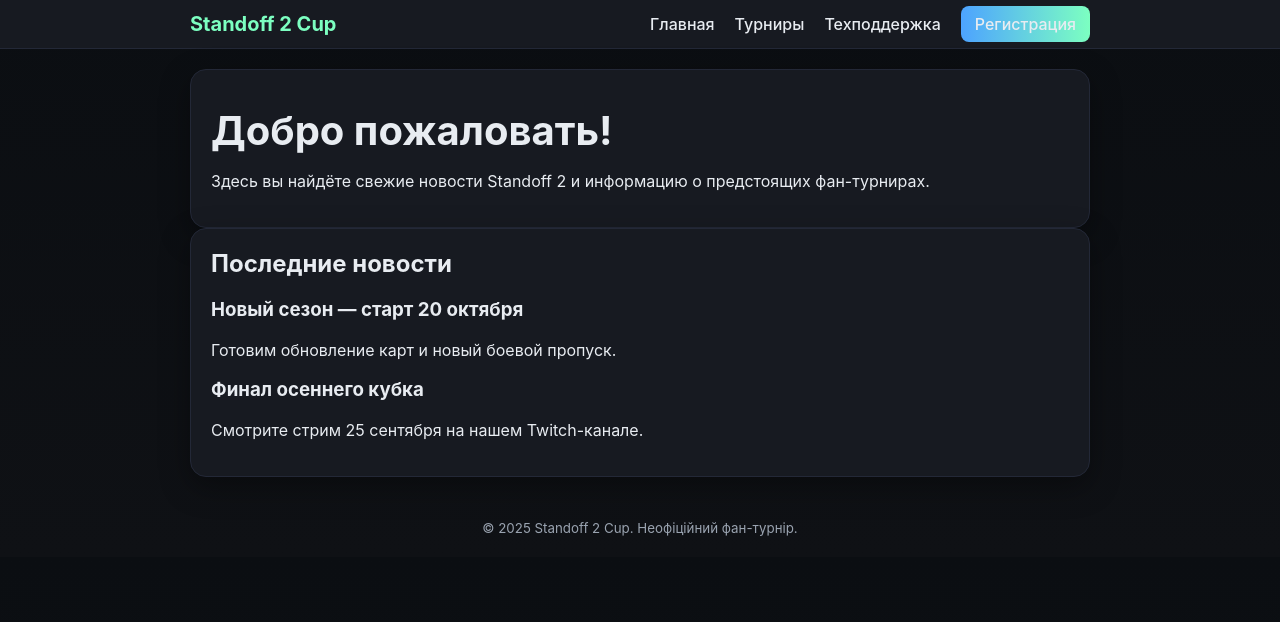
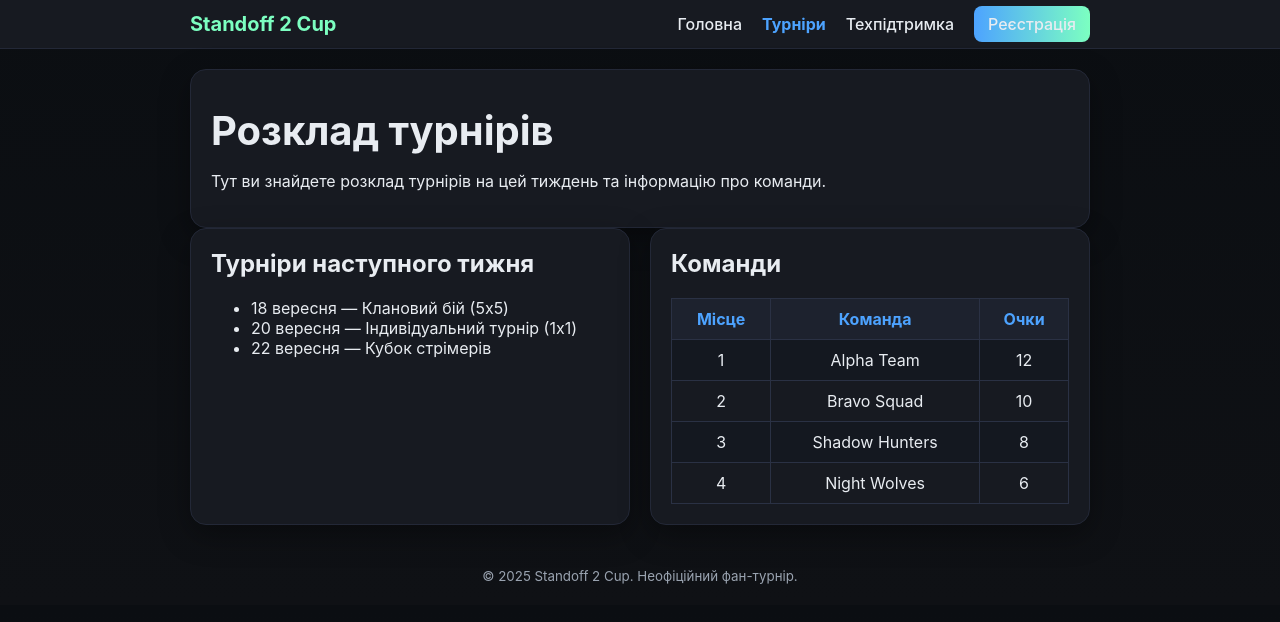
Before and after one commit to set30914-alt/my-website, a plain HTML site: page my/index.html in a window 1280 px wide. Drawn offline with Linux system fonts and the light colour scheme.

Commit message:
Порміняв

```diff
--- a/my/index.html
+++ b/my/index.html
@@ -3,39 +3,106 @@
 <head>
   <meta charset="UTF-8">
   <meta name="viewport" content="width=device-width, initial-scale=1.0">
-  <title>Standoff 2 Cup — Головна</title>
+  <title>Standoff 2 Cup — Турніри</title>
   <link rel="stylesheet" href="style.css">
+  <style>
+    /* Сітка для турнірів і таблиці */
+    .grid {
+      display: grid;
+      grid-template-columns: 1fr 1fr;
+      gap: 20px;
+    }
+
+    /* Перезаписуємо стиль карток на темний */
+    body.tournaments .card {
+      background: var(--card);
+      color: var(--text);
+      border: 1px solid #232837;
+    }
+
+    /* Таблиця у темних кольорах */
+    table {
+      width: 100%;
+      border-collapse: collapse;
+      color: var(--text);
+    }
+    table th, table td {
+      border: 1px solid #2a3144;
+      padding: 10px;
+      text-align: center;
+    }
+    table th {
+      background: #1d222e;
+      color: var(--accent);
+    }
+    table tr:nth-child(even) {
+      background: #141820;
+    }
+  </style>
 </head>
-<body>
-  <!-- Навигация -->
+<body class="tournaments">
+  <!-- Навігація -->
   <header class="site-header">
     <nav class="nav container">
       <a class="logo" href="index.html">Standoff 2 Cup</a>
       <ul class="menu">
-        <li><a href="index.html">Главная</a></li>
-        <li><a href="tournaments.html">Турниры</a></li>
-        <li><a href="support.html">Техподдержка</a></li>
-        <li><a class="btn-link" href="register.html">Регистрация</a></li>
+        <li><a href="index.html">Головна</a></li>
+        <li><a href="tournaments.html" class="active">Турніри</a></li>
+        <li><a href="support.html">Техпідтримка</a></li>
+        <li><a class="btn-link" href="register.html">Реєстрація</a></li>
       </ul>
     </nav>
   </header>
 
   <main class="container">
     <section class="card">
-      <h1>Добро пожаловать!</h1>
-      <p>Здесь вы найдёте свежие новости Standoff 2 и информацию о предстоящих фан-турнирах.</p>
+      <h1>Розклад турнірів</h1>
+      <p>Тут ви знайдете розклад турнірів на цей тиждень та інформацію про команди.</p>
     </section>
 
-    <section class="card">
-      <h2>Последние новости</h2>
-      <article>
-        <h3>Новый сезон — старт 20 октября</h3>
-        <p>Готовим обновление карт и новый боевой пропуск.</p>
-      </article>
-      <article>
-        <h3>Финал осеннего кубка</h3>
-        <p>Смотрите стрим 25 сентября на нашем Twitch-канале.</p>
-      </article>
+    <!-- Турніри + Команди -->
+    <section class="grid">
+      <!-- Турніри -->
+      <div class="card">
+        <h2>Турніри наступного тижня</h2>
+        <ul>
+          <li>18 вересня — Клановий бій (5x5)</li>
+          <li>20 вересня — Індивідуальний турнір (1x1)</li>
+          <li>22 вересня — Кубок стрімерів</li>
+        </ul>
+      </div>
+
+      <!-- Таблиця команд -->
+      <div class="card">
+        <h2>Команди</h2>
+        <table>
+          <tr>
+            <th>Місце</th>
+            <th>Команда</th>
+            <th>Очки</th>
+          </tr>
+          <tr>
+            <td>1</td>
+            <td>Alpha Team</td>
+            <td>12</td>
+          </tr>
+          <tr>
+            <td>2</td>
+            <td>Bravo Squad</td>
+            <td>10</td>
+          </tr>
+          <tr>
+            <td>3</td>
+            <td>Shadow Hunters</td>
+            <td>8</td>
+          </tr>
+          <tr>
+            <td>4</td>
+            <td>Night Wolves</td>
+            <td>6</td>
+          </tr>
+        </table>
+      </div>
     </section>
   </main>
 
--- a/my/style.css
+++ b/my/style.css
@@ -1,4 +1,4 @@
-:root{
+:root {
   --bg: #0f1115;
   --card: #171a21;
   --text: #e8ecf1;
@@ -8,41 +8,57 @@
   --danger: #ff6b6b;
 }
 
-*{ box-sizing: border-box; }
+* {
+  box-sizing: border-box;
+}
 
-html, body{
-  margin:0; padding:0;
+html, body {
+  margin: 0;
+  padding: 0;
   background: linear-gradient(180deg, #0b0e12, #0f1115);
   color: var(--text);
   font-family: Inter, system-ui, -apple-system, Segoe UI, Roboto, Arial, sans-serif;
 }
 
-.container{
-  width:min(100%, 940px);
+.container {
+  width: min(100%, 940px);
   margin: 0 auto;
   padding: 20px;
 }
 
-h1{ font-size: clamp(28px, 4vw, 40px); margin: 16px 0 4px; }
-.subtitle{ color: var(--muted); margin: 0 0 16px; }
+h1 {
+  font-size: clamp(28px, 4vw, 40px);
+  margin: 16px 0 4px;
+}
+.subtitle {
+  color: var(--muted);
+  margin: 0 0 16px;
+}
+h2 {
+  margin-top: 0;
+}
+h1, h2, h3 {
+  color: var(--text);
+}
 
-.card{
+/* ======= Карточки ======= */
+.card {
   background: var(--card);
   border: 1px solid #232837;
   border-radius: 16px;
   padding: 20px;
   box-shadow: 0 10px 30px rgba(0,0,0,.35);
+  color: var(--text);
 }
 
-h2{ margin-top:0; }
-
-label{
-  display:block;
+/* ======= Формы ======= */
+label {
+  display: block;
   margin: 12px 0;
   font-weight: 600;
 }
 
-input, select, textarea{
+input, select, textarea {
   width: 100%;
   margin-top: 6px;
   padding: 12px 14px;
@@ -52,95 +68,116 @@ input, select, textarea{
   color: var(--text);
   outline: none;
 }
-
-input:focus, select:focus, textarea:focus{
+input:focus, select:focus, textarea:focus {
   border-color: var(--accent);
   box-shadow: 0 0 0 3px rgba(77,163,255,.2);
 }
 
-.grid-2{
+.grid-2 {
   display: grid;
   grid-template-columns: 1fr 1fr;
   gap: 12px;
 }
 
-.checkbox{
-  display: flex; align-items: center; gap: 10px;
+.checkbox {
+  display: flex;
+  align-items: center;
+  gap: 10px;
   font-weight: 500;
 }
 
-.btn{
+/* ======= Кнопки ======= */
+.btn {
   margin-top: 12px;
   width: 100%;
   padding: 14px 18px;
-  border: 0; border-radius: 12px;
+  border: 0;
+  border-radius: 12px;
   background: linear-gradient(90deg, var(--accent), var(--accent-2));
-  color: #0b0e12; font-weight: 800; letter-spacing: .3px;
+  color: #0b0e12;
+  font-weight: 800;
+  letter-spacing: .3px;
   cursor: pointer;
 }
+.btn:hover {
+  filter: brightness(1.05);
+}
 
-.btn:hover{ filter: brightness(1.05); }
+.msg {
+  margin-top: 10px;
+  min-height: 20px;
+  color: var(--muted);
+}
+.msg.success {
+  color: #5cffb0;
+}
+.msg.error {
+  color: var(--danger);
+}
 
-.msg{ margin-top: 10px; min-height: 20px; color: var(--muted); }
-.msg.success{ color: #5cffb0; }
-.msg.error{ color: var(--danger); }
-
-.footer{ text-align: center; color: var(--muted); opacity:.9; }
-
-@media (max-width: 680px){
-  .grid-2{ grid-template-columns: 1fr; }
+/* ======= Футер ======= */
+.footer {
+  text-align: center;
+  color: var(--muted);
+  opacity: .9;
 }
 
 /* ======= Шапка и навигация ======= */
-.site-header{
-  background:#171a21;
-  border-bottom:1px solid #232837;
+.site-header {
+  background: #171a21;
+  border-bottom: 1px solid #232837;
 }
 
-.nav{
-  display:flex;
-  justify-content:space-between;
-  align-items:center;
-  padding:12px 20px;
+.nav {
+  display: flex;
+  justify-content: space-between;
+  align-items: center;
+  padding: 12px 20px;
 }
 
-.logo{
-  color:var(--accent-2);
-  font-weight:700;
-  text-decoration:none;
-  font-size:20px;
+.logo {
+  color: var(--accent-2);
+  font-weight: 700;
+  text-decoration: none;
+  font-size: 20px;
 }
 
-.menu{
-  list-style:none;
-  display:flex;
-  gap:20px;
-  margin:0;
-  padding:0;
+.menu {
+  list-style: none;
+  display: flex;
+  gap: 20px;
+  margin: 0;
+  padding: 0;
 }
 
-.menu a{
-  color:var(--text);
-  text-decoration:none;
-  font-weight:500;
-  transition:color .2s;
+.menu a {
+  color: var(--text);
+  text-decoration: none;
+  font-weight: 500;
+  transition: color .2s;
+}
+.menu a:hover {
+  color: var(--accent);
+}
+.menu a.active {
+  color: var(--accent);
+  font-weight: 700;
 }
 
-.menu a:hover{
-  color:var(--accent);
+.btn-link {
+  padding: 8px 14px;
+  border-radius: 8px;
+  background: linear-gradient(90deg, var(--accent), var(--accent-2));
+  color: #0b0e12;
+  font-weight: 700;
 }
 
-.btn-link{
-  padding:8px 14px;
-  border-radius:8px;
-  background:linear-gradient(90deg,var(--accent),var(--accent-2));
-  color:#0b0e12;
-  font-weight:700;
-}
-
-/* Адаптив для узких экранов */
-@media (max-width: 680px){
-  .menu{
+/* ======= Адаптив ======= */
+@media (max-width: 680px) {
+  .grid-2 {
+    grid-template-columns: 1fr;
+  }
+  .menu {
     flex-direction: column;
     gap: 12px;
   }
```
Also changed, not shown: my/register.html (+4 -4 lines), my/support.html (+48 -8 lines).
